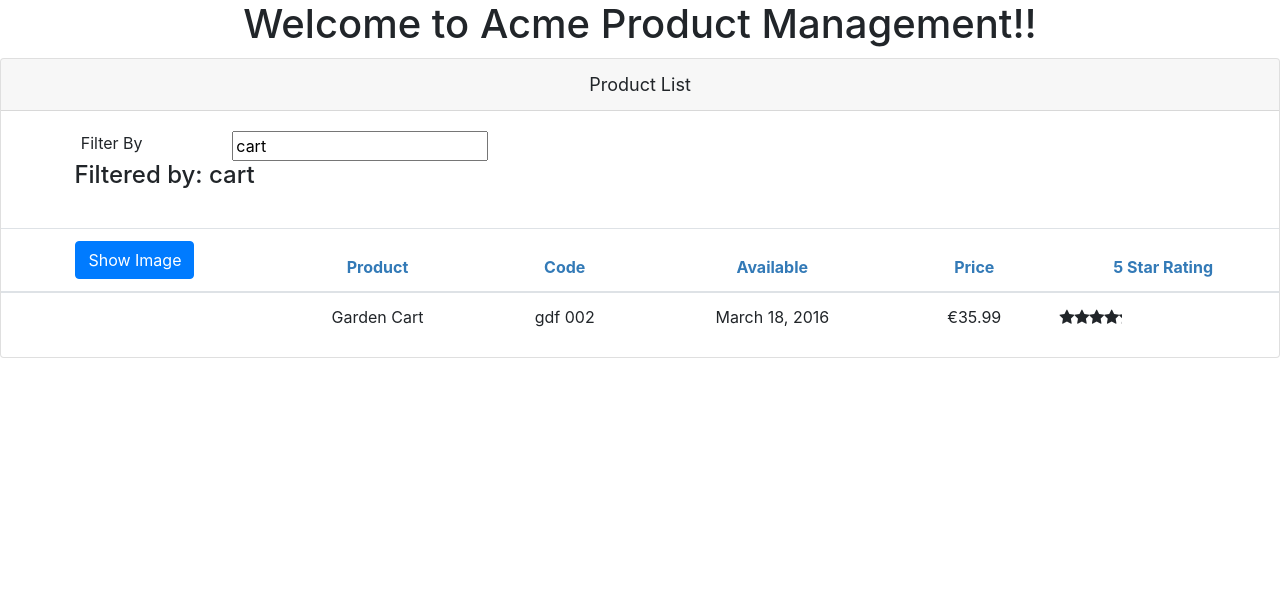
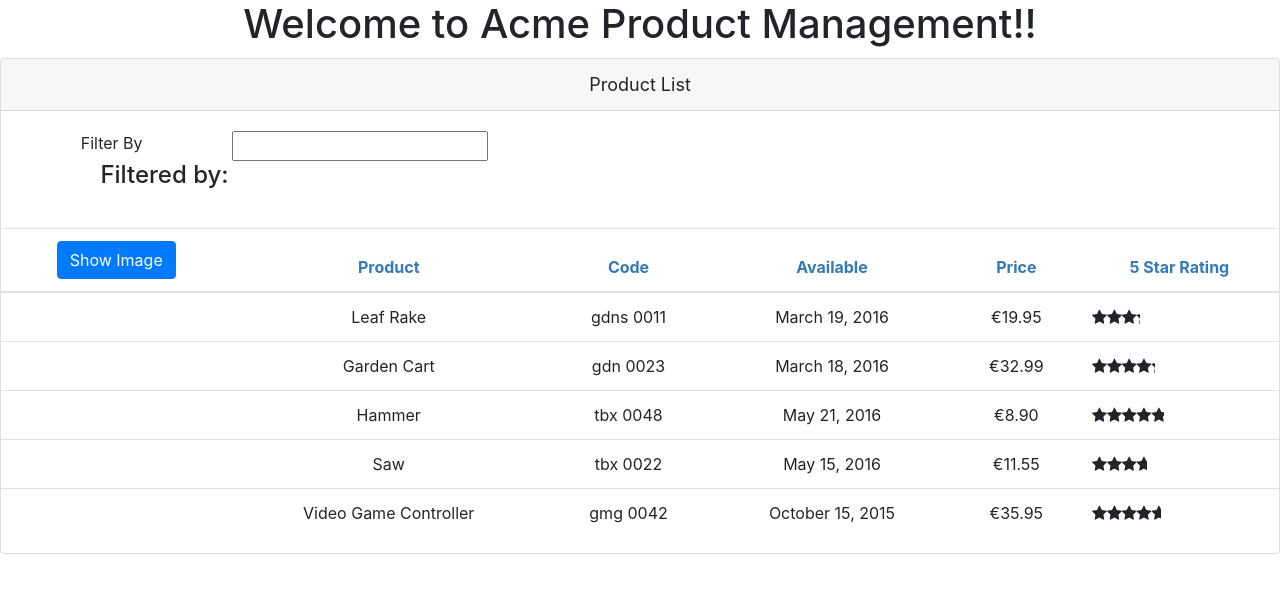
Before and after one commit to andyrosete17/Angular_Get_Started, an Angular app: page / in a window 1280 px wide. Shown: the top 592 px of the page. Built offline with nearby package versions, Linux system fonts and the light colour scheme.

Commit message:
Create a service to load products

```diff
--- /dev/null
+++ b/src/app/products/product.service.ts
@@ -0,0 +1,64 @@
+import { Injectable } from '@angular/core';
+import { IProduct } from './product';
+
+@Injectable({
+    providedIn: 'root'
+})
+export class ProductService {
+
+getProducts(): IProduct[] {
+    return[
+        {
+            'productId': 1,
+            'productName': 'Leaf Rake',
+            'code': 'GDNs-0011',
+            'releaseDate': 'March 19, 2016',
+            'description': 'Leaf rake with 48-inch wooden handle.',
+            'price': 19.95,
+            'starRating': 3.2,
+            'imageUrl': 'https://www.acerentalcars.com.au/assets/Uploads/61011dbad7/AU-Compact-Group-Image-v2.png'
+          },
+          {
+            'productId': 2,
+            'productName': 'Garden Cart',
+            'code': 'GDN-0023',
+            'releaseDate': 'March 18, 2016',
+            'description': '15 gallon capacity rolling garden cart',
+            'price': 32.99,
+            'starRating': 4.2,
+            'imageUrl': 'https://www.advantage.com/wp-content/plugins/advantage-vehicles/assets/SCAR_800x400.png'
+          },
+          {
+            'productId': 5,
+            'productName': 'Hammer',
+            'code': 'TBX-0048',
+            'releaseDate': 'May 21, 2016',
+            'description': 'Curved claw steel hammer',
+            'price': 8.9,
+            'starRating': 4.8,
+            'imageUrl':
+            'https://cms.kelleybluebookimages.com/content/dam/kbb-editorial/make/lamborghini/lamborghini-other/2019-lambo-urus/01-2019-lamborghini-urus-oem.jpg'
+          },
+          {
+            'productId': 8,
+            'productName': 'Saw',
+            'code': 'TBX-0022',
+            'releaseDate': 'May 15, 2016',
+            'description': '15-inch steel blade hand saw',
+            'price': 11.55,
+            'starRating': 3.7,
+            'imageUrl': 'https://article.images.consumerreports.org/prod/content/dam/CRO%20Images%202018/Cars/March/CR-Cars-InlineHero-2018-Honda-CR-V-driving-3-18'
+          },
+          {
+            'productId': 10,
+            'productName': 'Video Game Controller',
+            'code': 'GMG-0042',
+            'releaseDate': 'October 15, 2015',
+            'description': 'Standard two-button video game controller',
+            'price': 35.95,
+            'starRating': 4.6,
+            'imageUrl': 'https://encrypted-tbn0.gstatic.com/images?q=tbn:ANd9GcTsvyCK__VrCo2U0FKFSn1xLuX7vwM1Ns2KPeOQx8cbkUzZPgL-uQ'
+          }
+    ];
+}
+}
--- a/src/app/products/products-list.component.ts
+++ b/src/app/products/products-list.component.ts
@@ -1,5 +1,6 @@
 import { Component, OnInit } from '../../../node_modules/@angular/core';
 import { IProduct } from './product';
+import { ProductService } from './product.service';
 
 @Component({
     selector: 'pm-products',
@@ -22,32 +23,9 @@ export class ProductListComponent implements OnInit {
     }
 
     filteredProducts: IProduct[];
-    products: IProduct[] = [
-        {
-            'productId': 2,
-            'productName' : 'Garden Cart',
-            'code' : 'GDF-002',
-            'releaseDate' : 'March 18, 2016',
-            'description' : 'Crazy stupid shit',
-            'price' : 35.99,
-            'starRating' : 4.2,
-            'imageUrl': 'https://images-na.ssl-images-amazon.com/images/I/7104mznFWcL._SL1500_.jpg'
-        },
-        {
-            'productId': 3,
-            'productName' : 'Hammer',
-            'code' : 'GDF-023',
-            'releaseDate' : 'March 18, 2006',
-            'description' : 'Crazy stupid shitty thing',
-            'price' : 19.20,
-            'starRating' : 3.7,
-            'imageUrl': 'https://images-na.ssl-images-amazon.com/images/I/71%2Bj8wbkNWL._SL1500_.jpg'
-        }
-    ];
+    products: IProduct[];
 
-    constructor() {
-        this.filteredProducts = this.products;
-        this.listFilter = 'cart';
+    constructor(private productService: ProductService) {
     }
     toggleImage (): void {
         this.showImage = !this.showImage;
@@ -55,6 +33,8 @@ export class ProductListComponent implements OnInit {
 
     ngOnInit(): void {
         console.log('Method not implemented.');
+        this.products = this.productService.getProducts();
+        this.listFilter = '';
     }
 
     performFilter(filterBy: string): IProduct[] {
@@ -66,5 +46,6 @@ export class ProductListComponent implements OnInit {
 
     onRatingClicked(message: string): void {
         this.pageTitle = 'Product List: ' + message;
+        this.filteredProducts = this.products;
     }
 }
```
